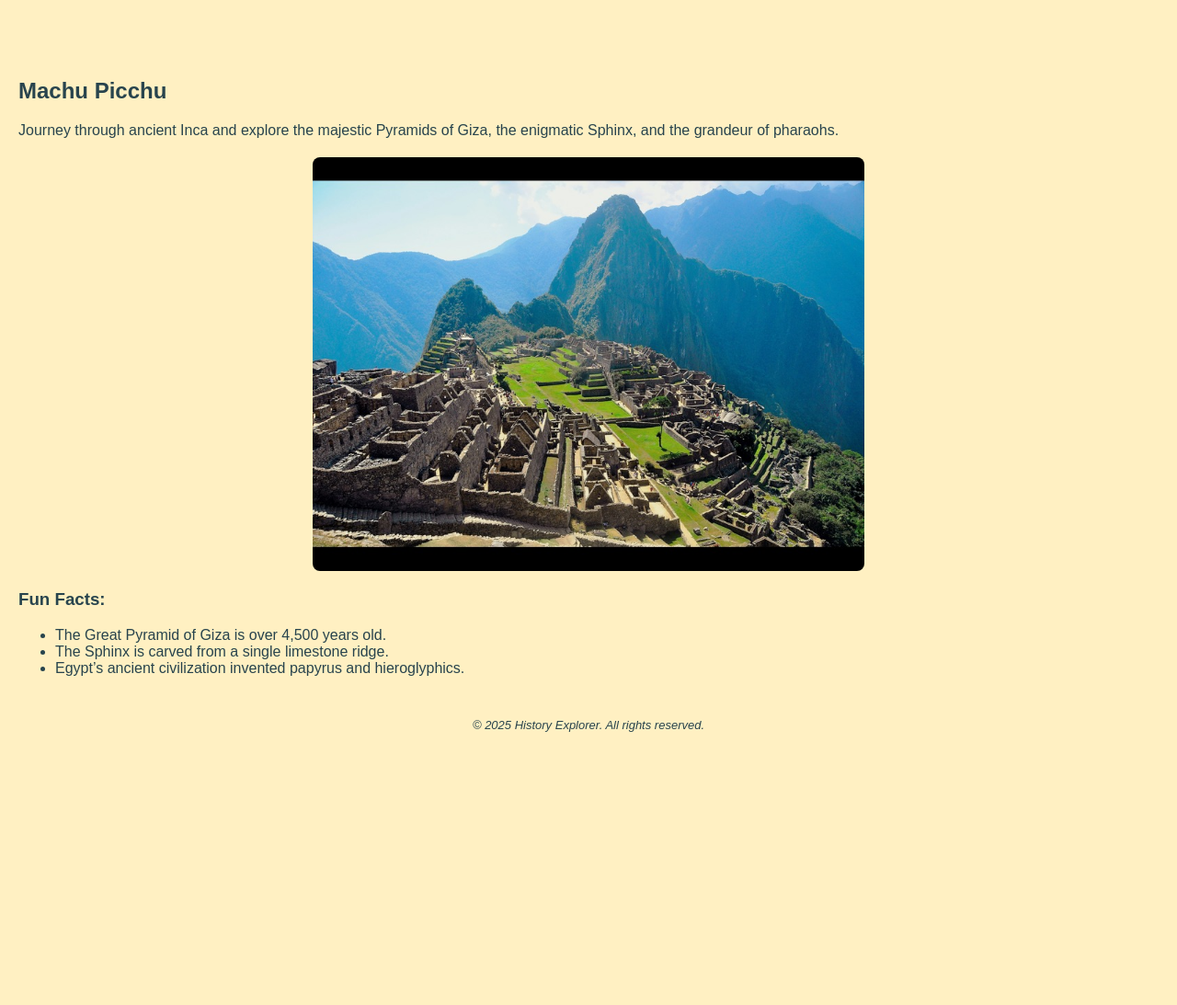
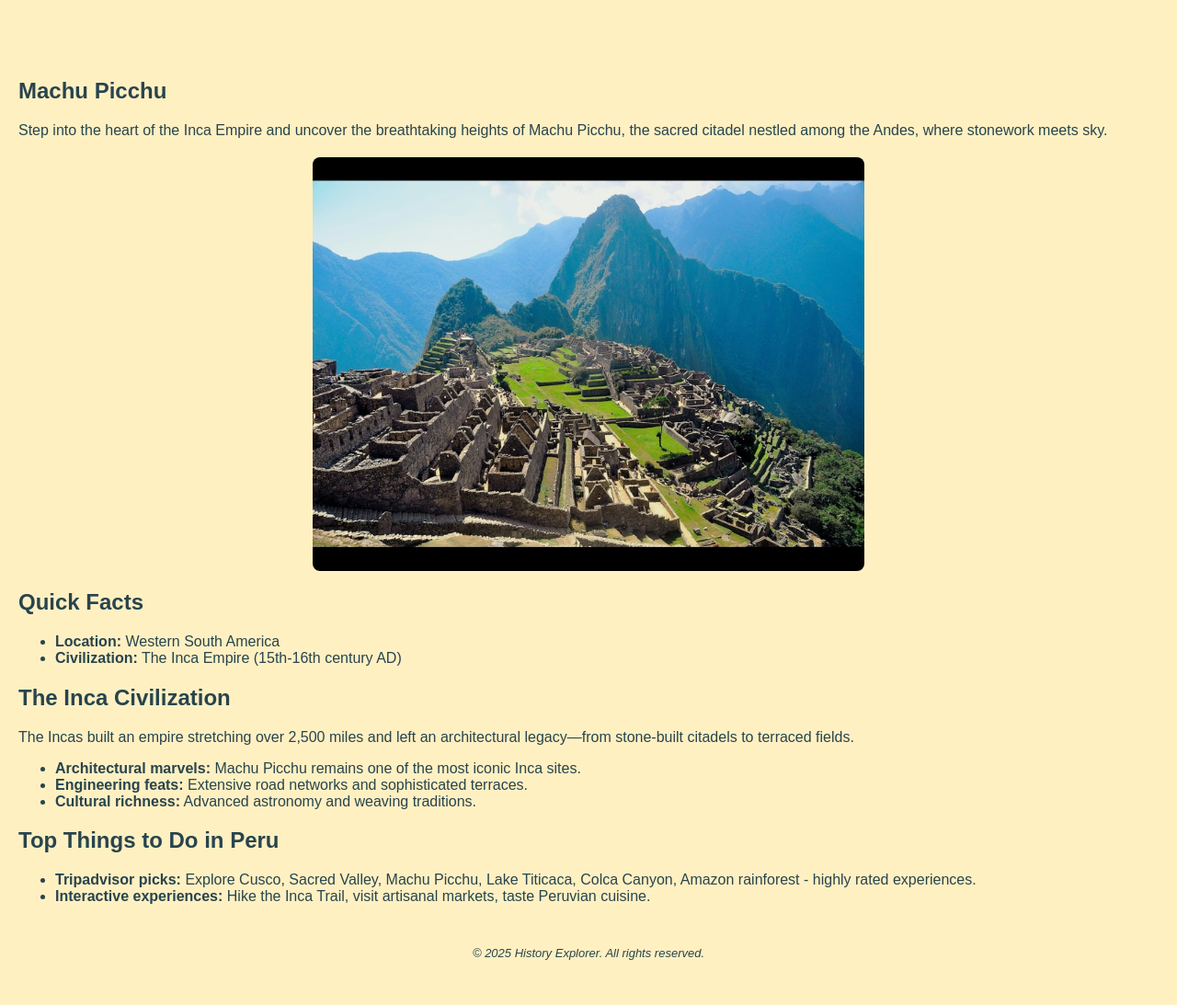
Before and after one commit to lra2001/python, a Flask app: page /machu_picchu in a window 1280 px wide. Shown: the part 103-1196 px from the top of the page at 92% size. Before the commit the page ends 899 px from the top, so only its background shows below. Run offline with Flask 3, Linux system fonts and the light colour scheme.

Commit message:
Update page contents
- Update content for Egypt, Machu Picchu and Mayans

```diff
--- a/templates/machu_picchu.html
+++ b/templates/machu_picchu.html
@@ -4,14 +4,36 @@
 
 {% block content %}
 <h2>Machu Picchu</h2>
-<p>Journey through ancient Inca and explore the majestic Pyramids of Giza, the enigmatic Sphinx, and the grandeur of
-    pharaohs.</p>
+<p>Step into the heart of the Inca Empire and uncover the breathtaking heights of Machu Picchu, the sacred citadel
+    nestled among the Andes, where stonework meets sky.</p>
 <img src="{{ url_for('static', filename='images/machu_picchu.jpg') }}" alt="Pyramids of Giza" class="feature-image">
 
-<h3>Fun Facts:</h3>
-<ul>
-    <li>The Great Pyramid of Giza is over 4,500 years old.</li>
-    <li>The Sphinx is carved from a single limestone ridge.</li>
-    <li>Egypt’s ancient civilization invented papyrus and hieroglyphics.</li>
-</ul>
+<section id="overview">
+    <h2>Quick Facts</h2>
+    <ul>
+        <li><strong>Location:</strong> Western South America</li>
+        <li><strong>Civilization:</strong> The Inca Empire (15th-16th century AD)</li>
+    </ul>
+</section>
+
+<section id="inca-culture">
+    <h2>The Inca Civilization</h2>
+    <p>The Incas built an empire stretching over 2,500 miles and left an architectural legacy—from stone-built citadels
+        to terraced fields.</p>
+    <ul>
+        <li><strong>Architectural marvels:</strong> Machu Picchu remains one of the most iconic Inca sites.</li>
+        <li><strong>Engineering feats:</strong> Extensive road networks and sophisticated terraces.</li>
+        <li><strong>Cultural richness:</strong> Advanced astronomy and weaving traditions.</li>
+    </ul>
+</section>
+
+<section id="travel-peru">
+    <h2>Top Things to Do in Peru</h2>
+    <ul>
+        <li><strong>Tripadvisor picks:</strong> Explore Cusco, Sacred Valley, Machu Picchu, Lake Titicaca, Colca Canyon,
+            Amazon rainforest - highly rated experiences.</li>
+        <li><strong>Interactive experiences:</strong> Hike the Inca Trail, visit artisanal markets, taste Peruvian
+            cuisine.</li>
+    </ul>
+</section>
 {% endblock %}
```
Also changed, not shown: templates/egypt.html (+35 -2 lines), templates/home.html (+4 -4 lines), templates/mayans.html (+21 -9 lines).
